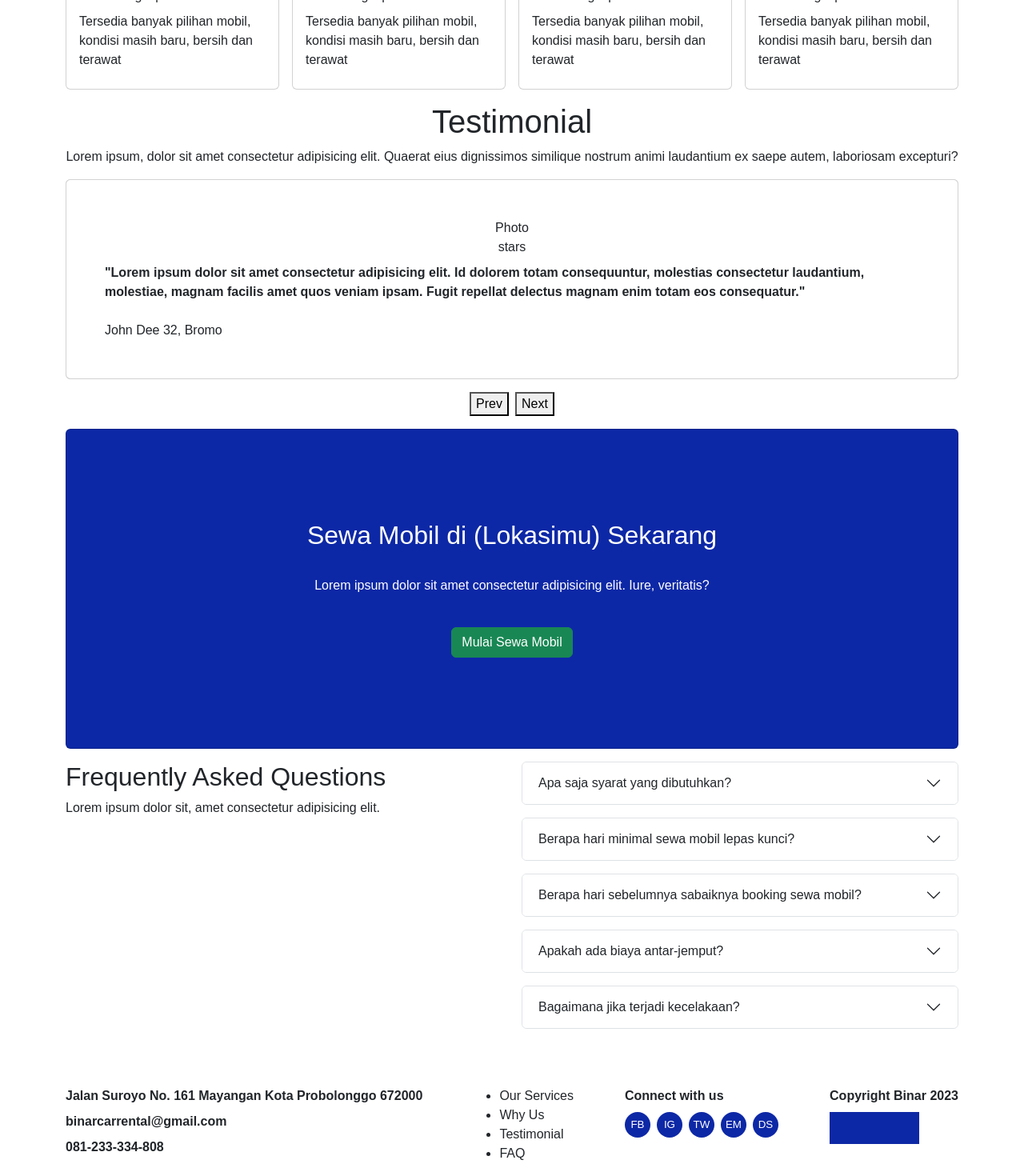
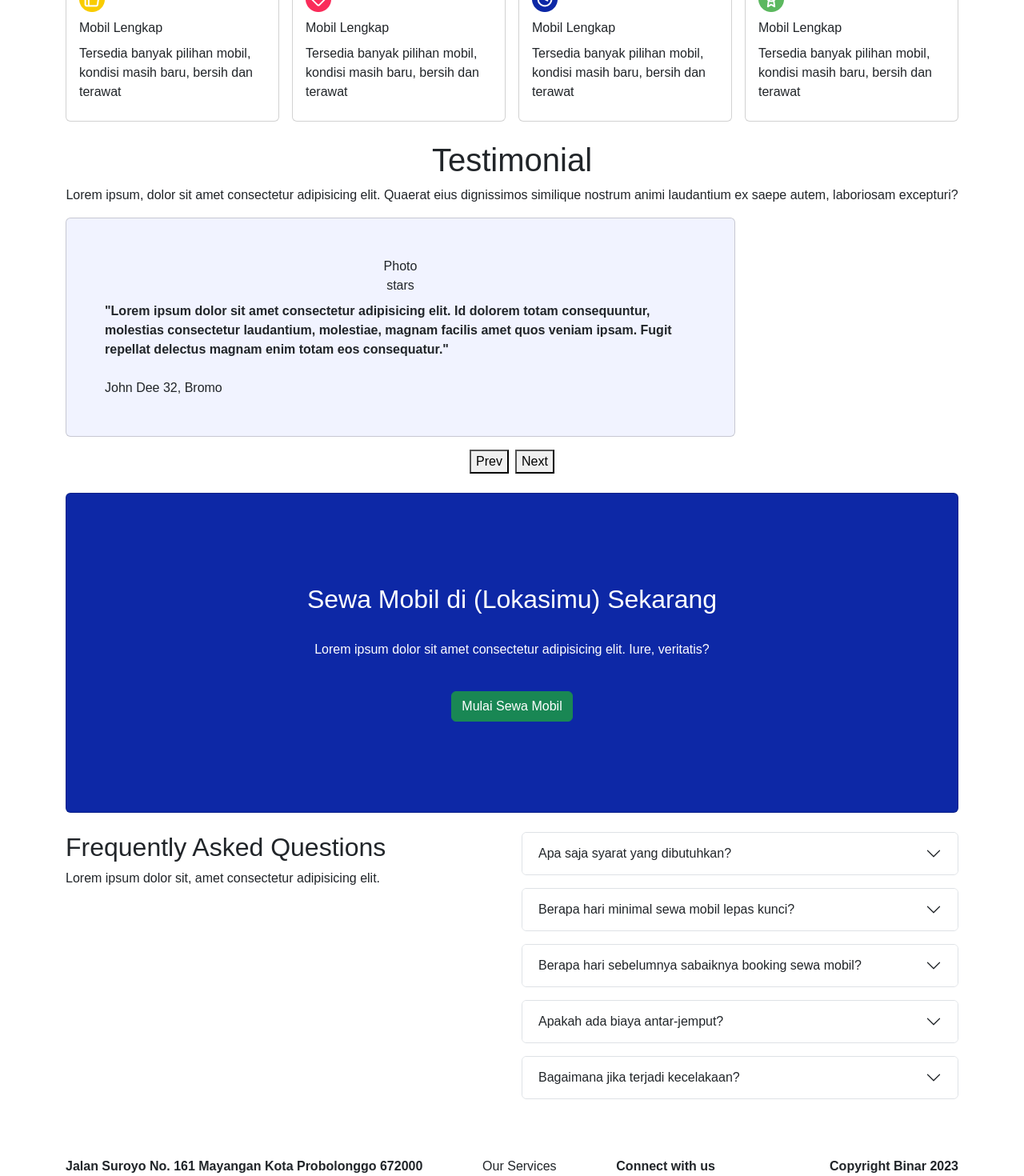
Before and after one commit to syauqic/bcr-web, a React (Create React App) app: page / in a window 1280 px wide. Shown: the part 1330-2800 px from the top of the page at 80% size. Built offline with nearby package versions, Linux system fonts and the light colour scheme.

Commit message:
layouting repairing

```diff
--- a/src/components/Footer/Footer.jsx
+++ b/src/components/Footer/Footer.jsx
@@ -11,12 +11,10 @@ export const Footer = () => {
             <div className="mb-2">081-233-334-808</div>
           </div>
           <div className="menu">
-            <ul>
-              <li>Our Services</li>
-              <li>Why Us</li>
-              <li>Testimonial</li>
-              <li>FAQ</li>
-            </ul>
+            <div className="pb-2">Our Services</div>
+            <div className="pb-2">Why Us</div>
+            <div className="pb-2">Testimonial</div>
+            <div className="pb-2">FAQ</div>
           </div>
           <div>
             <div className="fw-bold mb-2">Connect with us</div>
--- a/src/components/Hero/Hero.jsx
+++ b/src/components/Hero/Hero.jsx
@@ -1,13 +1,11 @@
 import { Link } from "react-router-dom";
 import CustomButton from "../CustomButton";
-import { useSearchParams } from "react-router-dom";
 import { Navigation } from "./Navigation";
 
 export const Hero = () => {
-  const [searchParams, setSearchParams] = useSearchParams();
   return (
     <section
-      className="mb-3"
+      className="mb-5"
       id="hero"
       style={{ position: "relative", zIndex: "0" }}
     >
--- a/src/components/Hero/Navigation.jsx
+++ b/src/components/Hero/Navigation.jsx
@@ -75,14 +75,10 @@ export const Navigation = () => {
           />
         </div>
         <div className="offcanvas-body">
-          <div className="menu">
-            <ul>
-              <li>Our Services</li>
-              <li>Why Us</li>
-              <li>Testimonial</li>
-              <li>FAQ</li>
-            </ul>
-          </div>
+          <h5 className="pb-2">Our Services</h5>
+          <h5 className="pb-2">Why Us</h5>
+          <h5 className="pb-2">Testimonial</h5>
+          <h5 className="pb-2">FAQ</h5>
         </div>
       </div>
     </>
--- a/src/css/style.css
+++ b/src/css/style.css
@@ -10,6 +10,10 @@ body {
 }
 
 #hero {
+  background-color: var(--hero-bg);
+}
+
+#card-testimonial {
   background-color: var(--hero-bg);
 }
 
--- a/src/pages/Home/components/CTA.jsx
+++ b/src/pages/Home/components/CTA.jsx
@@ -2,7 +2,7 @@ import { Link } from "react-router-dom";
 
 export const CTA = () => {
   return (
-    <section className="mb-3" id="cta">
+    <section className="mb-4" id="cta">
       <div className="container">
         <div className="card" style={{ height: "25rem" }}>
           <div
--- a/src/pages/Home/components/Feature.jsx
+++ b/src/pages/Home/components/Feature.jsx
@@ -1,6 +1,6 @@
 export const Feature = () => {
   return (
-    <section className="mb-3" id="feature">
+    <section className="mb-4" id="feature">
       <div className="container">
         <div className="row">
           <div className="col-sm-12 col-lg-6">
--- a/src/pages/Home/components/Testimonial.jsx
+++ b/src/pages/Home/components/Testimonial.jsx
@@ -1,6 +1,6 @@
 export const Testimonial = () => {
   return (
-    <section className="mb-3" id="testimonial">
+    <section className="mb-4" id="testimonial">
       <div className="container">
         <div className="text-center">
           <h1>Testimonial</h1>
@@ -15,8 +15,50 @@ export const Testimonial = () => {
           id="carouselExampleRide"
           data-bs-ride="true"
         >
-          <div className="carousel-inner">
+          <div className="carousel-inner" style={{ width: "75%" }}>
             <div className="carousel-item active">
+              <div className="row">
+                <div className="col-sm-12">
+                  <div className="card p-5 " id="card-testimonial">
+                    <div className="d-flex flex-column justify-content-center">
+                      {/* <div className="col-lg-4 text-center pt-3">
+                        <img src="./assets/img/img_photo.png" />
+                      </div>
+                      <div className="col-lg-8 pb-2">
+                        <img src="./assets/img/Star 1.png" />
+                        <img src="./assets/img/Star 1.png" />
+                        <img src="./assets/img/Star 1.png" />
+                        <img src="./assets/img/Star 1.png" />
+                        <img src="./assets/img/Star 1.png" />
+                        <div className="pb-2 pt-2 fw-bold">
+                          “Lorem ipsum dolor sit amet, consectetur adipiscing
+                          elit, sed do eiusmod lorem ipsum dolor sit amet,
+                          consectetur adipiscing elit, sed do eiusmod lorem
+                          ipsum dolor sit amet, consectetur adipiscing elit, sed
+                          do eiusmod”
+                        </div>
+                        <div>John Dee 32, Bromo</div>
+                      </div> */}
+                      <div className="text-center">Photo</div>
+                      <div className="text-center">stars</div>
+                      <div className="my-2">
+                        <p className="fw-bold">
+                          "Lorem ipsum dolor sit amet consectetur adipisicing
+                          elit. Id dolorem totam consequuntur, molestias
+                          consectetur laudantium, molestiae, magnam facilis amet
+                          quos veniam ipsam. Fugit repellat delectus magnam enim
+                          totam eos consequatur."
+                        </p>
+                      </div>
+                      <div>
+                        <span>John Dee 32, Bromo</span>
+                      </div>
+                    </div>
+                  </div>
+                </div>
+              </div>
+            </div>
+            <div className="carousel-item">
               <div className="row">
                 <div className="col-sm-12">
                   <div className="card p-5">
@@ -64,30 +106,6 @@ export const Testimonial = () => {
                 </div>
               </div>
             </div>
-            <div className="carousel-item active">
-              <div className="row">
-                <div className="col-sm-12">
-                  <div className="card p-5">
-                    <div className="d-flex flex-column justify-content-center">
-                      <div className="text-center">Photo</div>
-                      <div className="text-center">stars</div>
-                      <div className="my-2">
-                        <p className="fw-bold">
-                          "Lorem ipsum dolor sit amet consectetur adipisicing
-                          elit. Id dolorem totam consequuntur, molestias
-                          consectetur laudantium, molestiae, magnam facilis amet
-                          quos veniam ipsam. Fugit repellat delectus magnam enim
-                          totam eos consequatur."
-                        </p>
-                      </div>
-                      <div>
-                        <span>John Dee 32, Bromo</span>
-                      </div>
-                    </div>
-                  </div>
-                </div>
-              </div>
-            </div>
           </div>
           <div className="my-3 d-flex justify-content-center align-items-center gap-2">
             <button
--- a/src/pages/Home/components/WhyUs.jsx
+++ b/src/pages/Home/components/WhyUs.jsx
@@ -1,6 +1,6 @@
 export const WhyUs = () => {
   return (
-    <section className="mb-3" id="why-us">
+    <section className="mb-4" id="why-us">
       <div className="container">
         <div className="text-center text-lg-start">
           <h1>Why Us?</h1>
```
Also changed, not shown: public/assets/img/Star 1.png (added), public/assets/img/img_photo.png (added).
